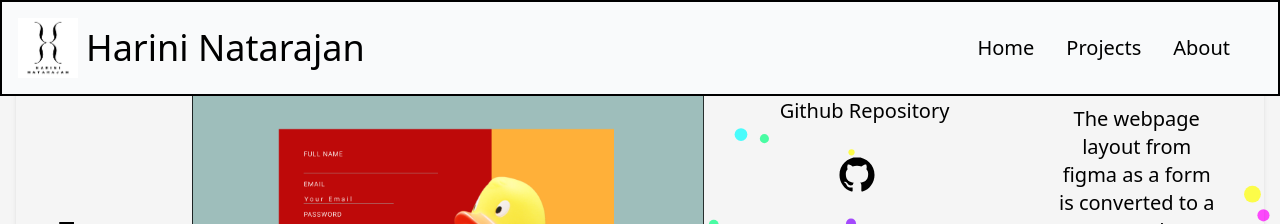
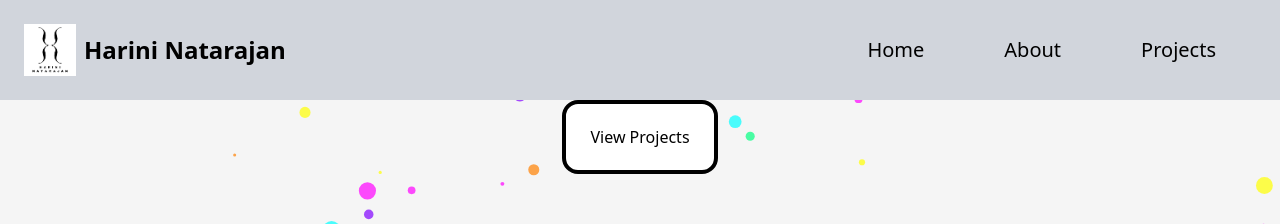
Before and after one commit to Hariniharidass/hariniPortfolio, a React (Vite) app: page /projects in a window 1280 px wide. Shown: the top 224 px of the page. Built offline with nearby package versions, Linux system fonts and the light colour scheme.

Commit message:
navbar updated, button added to projects page

```diff
--- a/src/App.jsx
+++ b/src/App.jsx
@@ -2,7 +2,7 @@ import React, { useEffect, useMemo, useState } from "react";
 import Particles, { initParticlesEngine } from "@tsparticles/react";
 import { loadSlim } from "@tsparticles/slim";
 import { BrowserRouter, Routes, Route } from "react-router-dom";
-import Navbar from "./components/navBar.jsx";
+import Navbar from "./components/NavBar.jsx";
 import Home from "./pages/home.jsx";
 import About from "./pages/about.jsx";
 import Projects from "./pages/projects.jsx";
--- a/src/components/navBar.jsx
+++ b/src/components/navBar.jsx
@@ -2,51 +2,73 @@ import React, { useState } from "react";
 import { Link } from "react-router-dom";
 import logo from "../assets/images/logo.png";
 import logoDark from "../assets/images/logoDark.png";
-function navBar() {
+function NavBar() {
   const [isMenuDisplayed, setIsMenuDisplayed] = useState(false);
   const toggleMenu = () => {
     setIsMenuDisplayed(!isMenuDisplayed);
   };
   return (
-    <div className="fixed z-100 border-2 flex mx-auto p-4 bg-gray-50 w-dvw justify-between">
-      <div className="md:inline-flex items-center w-1/2">
-        <img src={logo} className="h-15 mr-2 border-2" alt="logo" />
-        <h2 className="text-xl md:text-4xl">Harini Natarajan</h2>
+    <header>
+      <nav className="flex items-center justify-between flex-wrap bg-gray-300 p-6">
+        <div className="flex items-center flex-shrink-0 text-black mr-6">
+          <Link to="/">
+            <img
+              src={logo}
+              className="fill-current h-13 w-13 mr-2"
+              alt="logo"
+            />
+          </Link>
+          <span className="font-semibold text-2xl ">
+            {" "}
+            <Link to="/">Harini Natarajan</Link>
+          </span>
         </div>
-      <div className="flex justify-end items-center w-1/2 mr-8 ">
-        <nav className={`${isMenuDisplayed ? "block" : "hidden"} md:block`}>
-          <ul className="md:inline-flex text-xl md:text-xl flex-col md:flex-row items-end">
-            <li className="md:ml-8 mt-2 md:mt-0">
-              <Link to="/" onClick={toggleMenu}>
-                Home
-              </Link>
-            </li>
-            <li className="md:ml-8 mt-2 md:mt-0">
-              <Link to="/projects" onClick={toggleMenu}>
-                Projects
-              </Link>
-            </li>
-            <li className="md:ml-8 mt-2 md:mt-0">
-              <Link to="/about" onClick={toggleMenu}>
-                About
-              </Link>
-            </li>
-          </ul>
-        </nav>
+        <div className="block lg:hidden">
           <button
             onClick={toggleMenu}
             type="button"
-          className="m-2 p-4 rounded-2xl hover:bg-amber-50 focus:outline-none md:hidden "
+            className="flex items-center px-3 py-2 border rounded text-black-200 border-black-400 hover:text-gray-600 hover:border-gray-600"
           >
-          <svg viewBox="0 0 100 80" width="40" height="40">
+            <svg
+              viewBox="0 0 100 80"
+              width="40"
+              height="40"
+              className="fill-current h-3 w-3"
+            >
               <rect width="100" height="20"></rect>
               <rect y="30" width="100" height="20"></rect>
               <rect y="60" width="100" height="20"></rect>
             </svg>
           </button>
         </div>
+        <div
+          className={`w-full block flex-grow lg:flex lg:items-center lg:w-auto ${
+            isMenuDisplayed ? "block" : "hidden"
+          }`}
+        >
+          <div className="text-sm lg:flex-grow">
+            <ul className="lg:flex lg:justify-end items-center">
+              <li className="block mt-4 lg:inline-block lg:mt-0 text-black-200   hover:text-white  text-xl px-10 hover:bg-black hover:py-3 hover:rounded-3xl ">
+                <Link to="/" onClick={toggleMenu}>
+                  Home
+                </Link>
+              </li>
+              <li className="block mt-4 lg:inline-block lg:mt-0 text-black-200 hover:text-white  text-xl px-10  hover:bg-black hover:py-3 hover:rounded-3xl">
+                <Link to="/about" onClick={toggleMenu}>
+                  About
+                </Link>
+              </li>
+              <li className="block mt-4 lg:inline-block lg:mt-0 text-black-200 hover:text-white  text-xl px-10  hover:bg-black hover:py-3 hover:rounded-3xl">
+                <Link to="/projects" onClick={toggleMenu}>
+                  Projects
+                </Link>
+              </li>
+            </ul>
           </div>
+        </div>
+      </nav>
+    </header>
   );
 }
 
-export default navBar;
+export default NavBar;
--- a/src/components/projectCard.jsx
+++ b/src/components/projectCard.jsx
@@ -8,7 +8,7 @@ const techIconMap = {
   SASS: <DiSass size="50px" color=" #CD6799" />,
 };
 
-function projectCard(props) {
+function ProjectCard(props) {
   const techIcons = props.techUsed ? (
     <div className="flex flex-row items-center m-2 p-1">
       {props.techUsed.map((tech, index) => (
@@ -66,4 +66,4 @@ function projectCard(props) {
   );
 }
 
-export default projectCard;
+export default ProjectCard;
--- a/src/pages/home.jsx
+++ b/src/pages/home.jsx
@@ -2,8 +2,18 @@ import React from "react";
 
 function home() {
   return (
-    <div>
-      <button className="border-4 ">Home</button>
+    <div className="text-black block">
+      <button className="border-4 top-200">Home</button>
+      Lorem ipsum dolor sit amet consectetur, adipisicing elit. Doloribus ut
+      adipisci quam quibusdam beatae illum sit unde animi libero tempore. Qui
+      consectetur quasi quis aut libero expedita consequuntur iusto harum? Lorem
+      ipsum dolor sit amet consectetur adipisicing elit. Repudiandae ab quaerat
+      delectus dignissimos alias accusamus deserunt in veritatis at vero. Ullam
+      molestias fugit dolor architecto pariatur ex odio ab assumenda. Lorem
+      ipsum dolor sit amet consectetur adipisicing elit. Molestias recusandae
+      provident, ducimus velit praesentium eius nostrum dicta rem eos facilis,
+      quae excepturi ut eum delectus repellat quidem tempore exercitationem.
+      Libero!
     </div>
   );
 }
--- a/src/pages/projects.jsx
+++ b/src/pages/projects.jsx
@@ -1,12 +1,28 @@
-import React from "react";
-import ProjectCard from "/src/components/projectCard.jsx";
+import React, { useState } from "react";
+import ProjectCard from "/src/components/ProjectCard.jsx";
 import formImage from "../assets/images/Duck-form.png";
 import cssSvgImage from "../assets/images/invitation.png";
 import responsiveNavigation from "../assets/images/responsiveNav.png";
 function projects() {
+  const [isProjectsShown, setIsProjectsShown] = useState(false);
+  const toggleButton = () => {
+    setIsProjectsShown(!isProjectsShown);
+  };
   return (
-    <div className="relative z-10 p-4 flex flex-col items-center ">
-      <button>Projects</button>
+    <div className="flex justify-center items-center flex-col">
+      <button
+        type="button"
+        onClick={toggleButton}
+        className="text-black text-2xl rounded-2xl m-4 p-6 bg-white cursor-pointer border-4 border-black hover:bg-black hover:text-white"
+      >
+        {" "}
+        View Projects
+      </button>
+      <div
+        className={`relative z-10 p-4 flex flex-col items-center  ${
+          isProjectsShown ? "flex" : "hidden"
+        }`}
+      >
         <ProjectCard
           projectName="Forms"
           repoLink="https://github.com/Hariniharidass/Html-forms"
@@ -51,6 +67,7 @@ function projects() {
           imgAltText="responsive-navigation"
         />
       </div>
+    </div>
   );
 }
 
```
Lines whose indentation alone changed are shown as unchanged.
